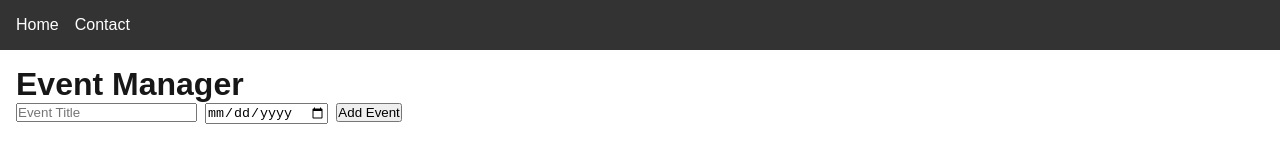
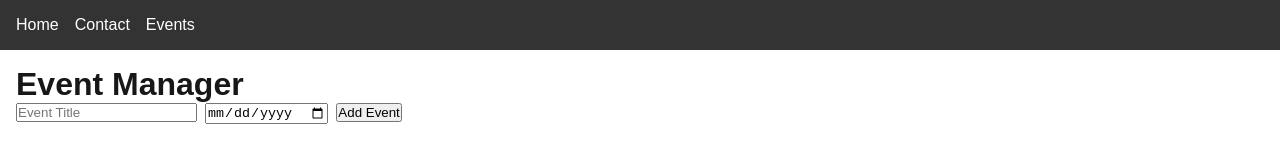
Before and after one commit to Hadi161/Final-project, a Next.js app: page / in a window 1280 px wide. Shown: the top 160 px of the page. Built offline with nearby package versions, Linux system fonts and the light colour scheme.

Commit message:
Update Navbar.js

```diff
--- a/src/app/components/Navbar.js
+++ b/src/app/components/Navbar.js
@@ -6,6 +6,7 @@ export default function NavBar() {
     <nav style={{ padding: '1rem', background: '#333', color: '#fff' }}>
       <Link href="/" style={{ marginRight: '1rem', color: '#fff' }}>Home</Link>
       <Link href="/contact" style={{ color: '#fff' }}>Contact</Link>
+      <Link href="/events" style={{ marginLeft: '1rem', color: '#fff' }}>Events</Link>
     </nav>
   );
 }
```
